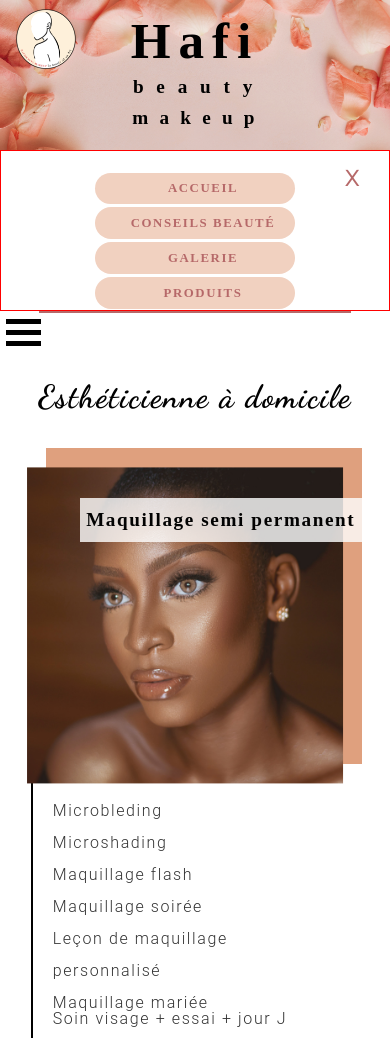
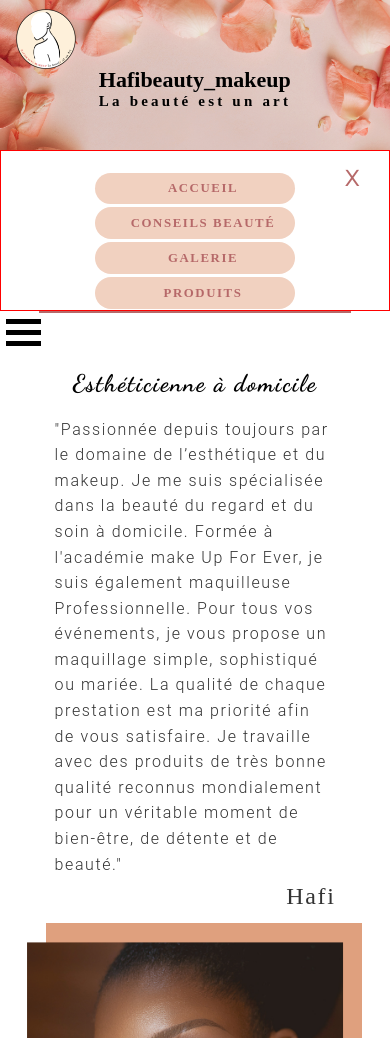
Before and after one commit to JulieGoncalves/hafi-beauty, a website: page index.html in a window 390 px wide. Shown: the top 1038 px of the page. Drawn offline with Linux system fonts and the light colour scheme.

Commit message:
Changements divers en page d'accueil : Ajout biographie, alignement du titre, ajout paragraphe + photo Changements media query

```diff
--- a/css/index-header.css
+++ b/css/index-header.css
@@ -25,40 +25,31 @@ body {
 
 .titres {
   display: flex;
-  flex-direction: column;
-  align-items: center;
-  justify-content: center;
+  justify-content: center; /*alignement horizontal*/
 }
 
 .logo {
   top: 6%;
   position: absolute;
-  height: 120px;
-  width: 120px;
+  height: 100px;
+  width: 100px;
   margin: 0rem 1rem 1rem 1rem;
 }
 
 h1 {
-  color: black;
-  letter-spacing: 2rem;
-  font-size: 4rem;
-  text-align: center;
+  color: rgb(0, 0, 0);
+  margin-top: 60px;
+  font-size: 42px;
   font-family: "Nunito";
-  letter-spacing: 0.5rem;
-  margin-bottom: -10px;
 }
 
 h2 {
+  margin-top: -8px;
   color: black;
-  font-family: Nunito;
-  font-size: 1.5rem;
+  font-family: Back to school regular;
+  font-size: 26px;
   text-align: center;
-  letter-spacing: 0.9rem;
-  text-indent: 0.5rem;
-}
-
-.h2 {
-  letter-spacing: 0.7rem;
+  letter-spacing: 0.2rem;
 }
 
 /* ---BARRE-DE-NAVIGATION-------------------------------------------------------*/
@@ -107,6 +98,21 @@ a {
   }
 }
 
+/*--------------------------*/
+
+@media screen and (max-width: 780px) {
+  .logo {
+    height: 78px;
+    width: 78px;
+  }
+
+  h1{
+    font-size: 36px;
+  }
+}
+
+/*--------------------------*/
+
 @media screen and (max-width: 480px) {
   .logo {
     height: 60px;
@@ -118,11 +124,12 @@ a {
   }
 
   h1 {
-  font-size: 3.2rem;
+    font-size: 22px;
+    margin-top: 62px;
   }
 
   h2 {
-  font-size: 1.2rem;
-  letter-spacing: 0.8rem;
+    font-size: 15px;
+    letter-spacing: 0.2rem;
   }
 }
--- a/css/index-main.css
+++ b/css/index-main.css
@@ -11,6 +11,16 @@ body {
   height: 0.1rem;
   background-color: rgb(182, 105, 105);
   margin: 0 10%;
+}
+
+.biographie {
+  padding: 0 10% 2% 10%;
+}
+
+.signature {
+  text-align: right;
+  font-family: back to school;
+  font-size: 1.5rem;
 }
 
 img {
@@ -155,6 +165,21 @@ div.superposition {
   .except2 {
     margin-top: 2rem;
   }
+
+  h3 {
+    font-size: 1.5rem;
+    margin: 11.2px 11.2px 5px 11.2px;
+  }
+
+  .retour-ligne {
+    max-width: 150px;
+    font-size: 1rem;
+    height: 3rem;
+  }
+
+  .position-bas {
+    margin-top: 60%;
+  }
 }
 
 /*--------------------------*/
--- a/index.html
+++ b/index.html
@@ -38,9 +38,9 @@
   <div class="baniere">
     <img class="logo" src="/images/main/logo-rond.6.png" alt="logo-hafi" />
     <div class="titres">
-      <h1>Hafi</h1>
-      <h2>beauty</h2>
-      <h2 class="h2">makeup</h2>
+      <span
+        ><h1>Hafibeauty_makeup</h1>
+        <h2>La beauté est un art</h2></span>
     </div>
   </div>
 
@@ -67,21 +67,52 @@
   <div class="container-type1">
     <h3>Esthéticienne à domicile</h3>
   </div>
+  <!---BIOGRAPHIE--------------------------------->
+  <div class="biographie">
+    "Passionnée depuis toujours par le domaine de l’esthétique et du makeup. Je
+    me suis spécialisée dans la beauté du regard et du soin à domicile. Formée à
+    l'académie make Up For Ever, je suis également maquilleuse Professionnelle.
+    Pour tous vos événements, je vous propose un maquillage simple, sophistiqué
+    ou mariée. La qualité de chaque prestation est ma priorité afin de vous
+    satisfaire. Je travaille avec des produits de très bonne qualité reconnus
+    mondialement pour un véritable moment de bien-être, de détente et de
+    beauté."
+    <p class="signature">Hafi</p>
+  </div>
 
   <!---MAQUILLAGE-SEMI-PERMANENT--------------------------------->
 
   <div class="container-parent">
     <div class="superposition">
       <div class="image">
-        <img src="/images/main/portrait-femme.jpg" alt="soins du visage" />
+        <img
+          src="/images/main/portrait-femme.jpg"
+          alt="maquillage semi-permanent"
+        />
       </div>
-      <div class="superposition-titre"><h4>Maquillage semi permanent</h4></div>
+      <div class="superposition-titre position-bas"><h4 class="retour-ligne ">Maquillage semi permanent</h4></div>
     </div>
 
     <div class="container-type2">
       <div class="offre-type2">
         <div>Microbleding</div>
         <div>Microshading</div>
+      </div>
+    </div>
+  </div>
+
+  <!---MAQUILLAGE--------------------------------->
+
+  <div class="container-parent">
+    <div class="superposition">
+      <div class="image">
+        <img src="/images/main/maquillage-beauté.jpg" alt="maquillage beauté" />
+      </div>
+      <div class="superposition-titre position-bas"><h4>Maquillage beauté</h4></div>
+    </div>
+
+    <div class="container-type2">
+      <div class="offre-type2">
         <div>Maquillage flash</div>
         <div>Maquillage soirée</div>
         <div>Leçon de maquillage personnalisé</div>
```
Also changed, not shown: conseils_beaute.html (+3 -3 lines), galerie.html (+3 -3 lines), includes/header.html (+3 -3 lines), includes/main.html (+33 -2 lines), produits.html (+3 -3 lines), images/main/maquillage-beauté.jpg (added). Lines whose indentation alone changed are shown as unchanged.
